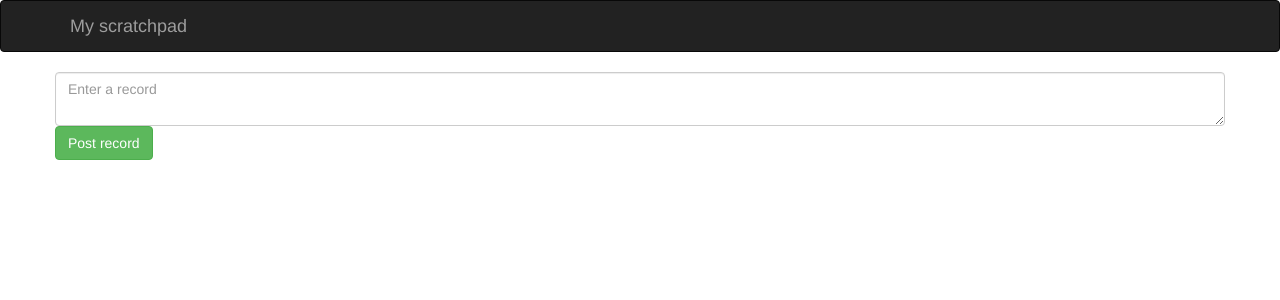
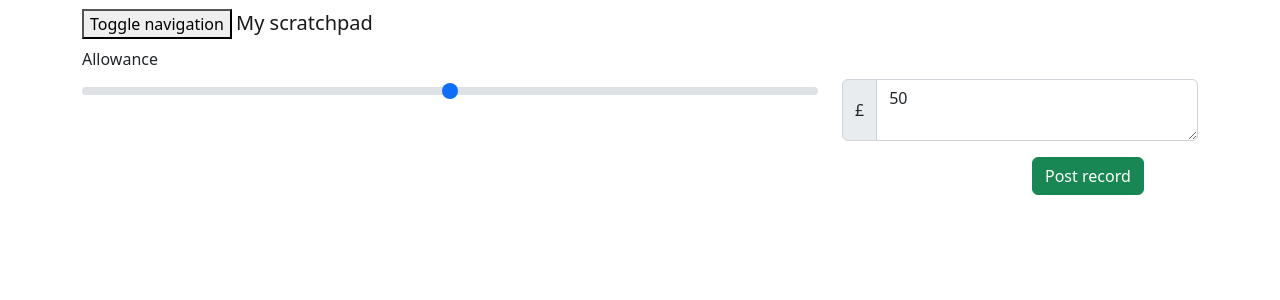
Before and after one commit to cnw89/household_expenses, a Flask app: page / in a window 1280 px wide. Shown: the top 300 px of the page. Run offline with Flask 3, Linux system fonts and the light colour scheme; data that the repository does not hold is empty; some libraries are stand-ins or nearby versions.

Commit message:
Try slider input, jinja extends

```diff
--- /dev/null
+++ b/templates/base.html
@@ -0,0 +1,59 @@
+<html>
+    <head>
+        <meta charset="utf-8">
+        <meta http-equiv="X-UA-Compatible" content="IE=edge">
+        <meta name="viewport" content="width=device-width, initial-scale=1">
+        <link href="https://cdn.jsdelivr.net/npm/bootstrap@5.2.3/dist/css/bootstrap.min.css" rel="stylesheet" integrity="sha384-rbsA2VBKQhggwzxH7pPCaAqO46MgnOM80zW1RWuH61DGLwZJEdK2Kadq2F9CUG65" crossorigin="anonymous">
+
+        <title>{% block title %}My scratchboard page{% endblock %}</title>
+    </head>
+
+    <body>
+        <nav class="navbar navbar-inverse">
+            <div class="container">
+                <div class="navbar-header">
+                    <button type="button" class="navbar-toggle collapsed" data-toggle="collapse" data-target="#navbar" aria-expanded="false" aria-controls="navbar">
+                        <span class="sr-only">Toggle navigation</span>
+                        <span class="icon-bar"></span>
+                        <span class="icon-bar"></span>
+                        <span class="icon-bar"></span>
+                    </button>
+                    <a class="navbar-brand" href="#">My scratchpad</a>
+                </div>
+            </div>
+        </nav>
+
+        {% block body %}
+        <div class="container">
+            {% for record in records %}
+                <div class="row">
+                    <div class="col-md-4">{{ record.uid }}</div>
+                    <div class="col-md-4">{{ record.content }}</div>
+                </div>
+            {% endfor %}
+
+            <form action="." method="POST">
+                <div class="row">
+                    <label for="rangecontents" class="form-label">Allowance</label>
+                    <div class="col-8">
+                        <input type="range" name="rangecontents" class="form-range" id="range1" onchange="text1.value=range1.value">
+                    </div>
+                    <div class="col">
+                        <div class="input-group mb-3">
+                            <span class="input-group-text" id="currency-label">£</span>
+                            <textarea name="contents" class="form-control" id="text1" oninput="range1.value=text1.value">50</textarea>
+                        </div>
+                    </div>
+                </div>
+                <div class="row justify-content-end">
+                    <div class="col-2">
+                        <input type="submit" class="btn btn-success" value="Post record">
+                    </div>
+                </div>
+
+            </form>
+
+        </div><!-- /.container -->
+        {% endblock %}
+    </body>
+</html>
--- a/templates/main_page.html
+++ b/templates/main_page.html
@@ -1,29 +1,6 @@
-<html>
-    <head>
-        <meta charset="utf-8">
-        <meta http-equiv="X-UA-Compatible" content="IE=edge">
-        <meta name="viewport" content="width=device-width, initial-scale=1">
-
-        <link rel="stylesheet" href="https://maxcdn.bootstrapcdn.com/bootstrap/3.3.5/css/bootstrap.min.css" integrity="sha512-dTfge/zgoMYpP7QbHy4gWMEGsbsdZeCXz7irItjcC3sPUFtf0kuFbDz/ixG7ArTxmDjLXDmezHubeNikyKGVyQ==" crossorigin="anonymous">
-        <title>My scratchboard page</title>
-    </head>
-
-    <body>
-        <nav class="navbar navbar-inverse">
-            <div class="container">
-                <div class="navbar-header">
-                    <button type="button" class="navbar-toggle collapsed" data-toggle="collapse" data-target="#navbar" aria-expanded="false" aria-controls="navbar">
-                        <span class="sr-only">Toggle navigation</span>
-                        <span class="icon-bar"></span>
-                        <span class="icon-bar"></span>
-                        <span class="icon-bar"></span>
-                    </button>
-                    <a class="navbar-brand" href="#">My scratchpad</a>
-                </div>
-            </div>
-        </nav>
-
-
+{% extends "base.html" %}
+{% block title %}Page 1 {% endblock %}
+{% block body %}
     <div class="container">
         {% for record in records %}
             <div class="row">
@@ -32,13 +9,26 @@
             </div>
         {% endfor %}
 
+        <form action="." method="POST">
             <div class="row">
-                <form action="." method="POST">
-                    <textarea name="contents" placeholder="Enter a record" class="form-control"></textarea>
+                <label for="rangecontents" class="form-label">Allowance</label>
+                <div class="col-8">
+                    <input type="range" name="rangecontents" class="form-range" id="range1" onchange="text1.value=range1.value">
+                </div>
+                <div class="col">
+                    <div class="input-group mb-3">
+                        <span class="input-group-text" id="currency-label">£</span>
+                        <textarea name="contents" class="form-control" id="text1" oninput="range1.value=text1.value">50</textarea>
+                    </div>
+                </div>
+            </div>
+            <div class="row justify-content-end">
+                <div class="col-2">
                     <input type="submit" class="btn btn-success" value="Post record">
-                </form>
+                </div>
             </div>
 
+        </form>
+
     </div><!-- /.container -->
-    </body>
-</html>
+{% endblock %}
```
Also changed, not shown: templates/result_page.html (+4 -28 lines), todo.txt (added, +35 -0 lines). Lines whose indentation alone changed are shown as unchanged.
